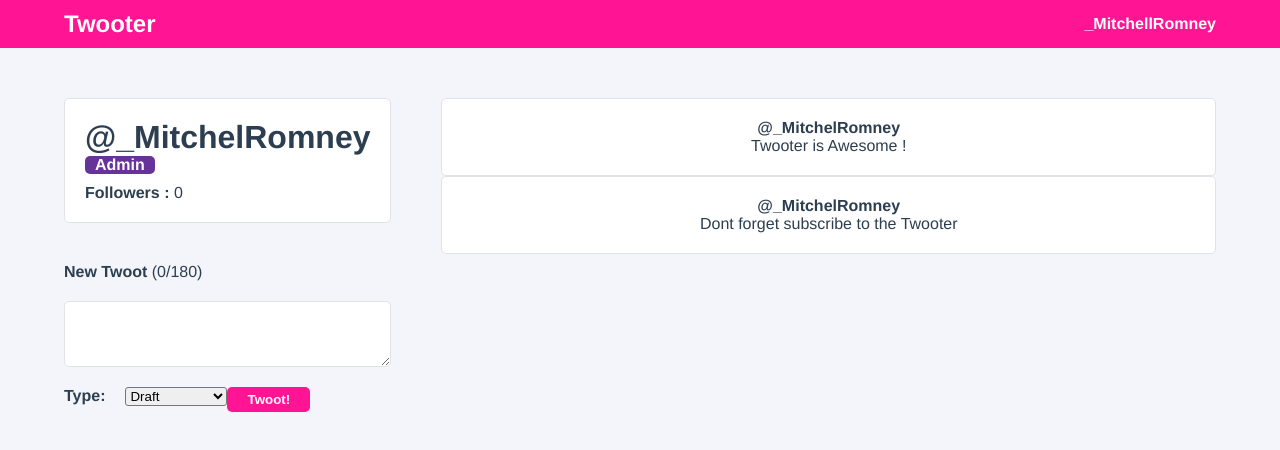
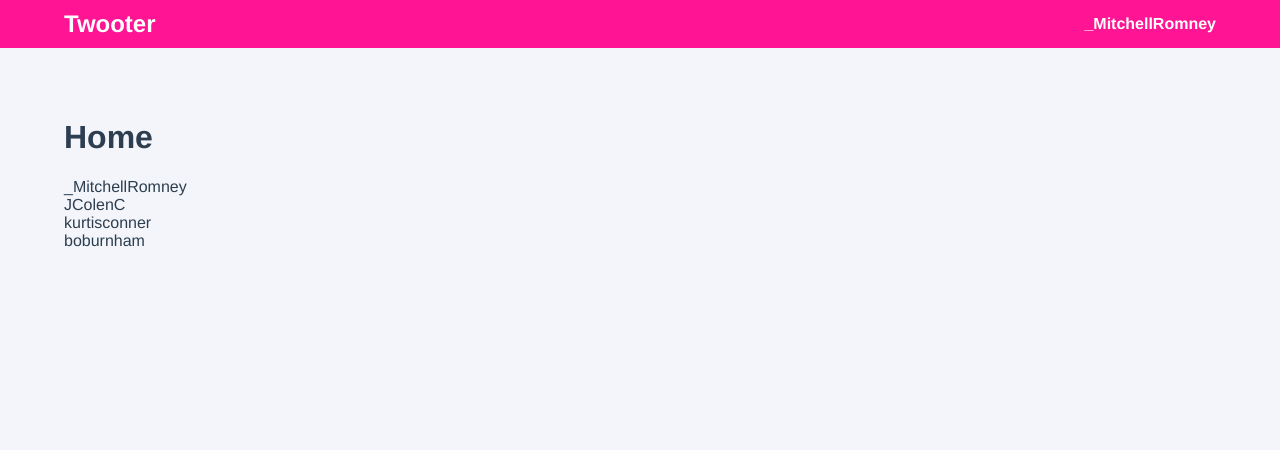
Before and after one commit to mrcod3r-ir/twotter-tutorial, a Vue app: page / in a window 1280 px wide. Shown: the top 450 px of the page. Built offline with nearby package versions, Linux system fonts and the light colour scheme.

Commit message:
complete half of chapter

```diff
--- a/package.json
+++ b/package.json
@@ -11,11 +11,13 @@
     "core-js": "^3.6.5",
     "node-sass": "^5.0.0",
     "sass-loader": "^10.1.0",
-    "vue": "^3.0.0"
+    "vue": "^3.0.0",
+    "vue-router": "^4.0.0-0"
   },
   "devDependencies": {
     "@vue/cli-plugin-babel": "~4.5.0",
     "@vue/cli-plugin-eslint": "~4.5.0",
+    "@vue/cli-plugin-router": "^4.5.9",
     "@vue/cli-service": "~4.5.0",
     "@vue/compiler-sfc": "^3.0.0",
     "babel-eslint": "^10.1.0",
--- a/src/App.vue
+++ b/src/App.vue
@@ -1,25 +1,27 @@
 <template>
   <div id="app">
     <nav>
-      <div class="navigation__logo">
-        Twooter
-      </div>
+
+      <router-link to="/">
+        <div class="navigation__logo">
+          Twooter
+        </div>
+      </router-link>
+
       <div class="navigation__user">
         {{user.username}}
       </div>
     </nav>
-    <user-profile />
+    <router-view />
   </div>
 </template>
 
 <script>
 
-// import reactive from 'vue'
-import UserProfile from './components/UserProfile';
 
 export default {
   name: 'App',
-  components:{UserProfile},
+  components:{},
   data(){
     return {
       user: {
--- a/src/assets/users.json
+++ b/src/assets/users.js
@@ -1,5 +1,4 @@
-{
-    "users": [
+export const users = [
         {
             "id":1,
             "username": "_MitchellRomney",
@@ -20,7 +19,7 @@
             "lastName": "Cole",
             "email":null,
             "isAdmin": null,
-            "twoots" : null
+            "twoots" : []
 
         },
         {
@@ -30,7 +29,7 @@
             "lastName": "conner",
             "email":null,
             "isAdmin": null,
-            "twoots" : null
+            "twoots" : []
 
         },
         {
@@ -40,9 +39,8 @@
             "lastName": "burnha",
             "email":null,
             "isAdmin": null,
-            "twoots" : null
+            "twoots" : []
 
         }
 
     ]
-}
--- a/src/main.js
+++ b/src/main.js
@@ -1,4 +1,5 @@
 import { createApp } from 'vue'
 import App from './App.vue'
+import router from './router'
 
-createApp(App).mount('#app')
+createApp(App).use(router).mount('#app')
--- /dev/null
+++ b/src/router/index.js
@@ -0,0 +1,23 @@
+import { createRouter, createWebHistory } from 'vue-router'
+import Home from '../views/Home.vue'
+import UserProfile from '../views/UserProfile'
+
+const routes = [
+  {
+    path: '/',
+    name: 'Home',
+    component: Home
+  },
+  {
+    path: '/user/:userId',
+    name: 'UserProfile',
+    component: UserProfile
+  }
+]
+
+const router = createRouter({
+  history: createWebHistory(),
+  routes
+})
+
+export default router
--- a/src/styles/base.scss
+++ b/src/styles/base.scss
@@ -1,3 +1,8 @@
 body {
     margin: 0;
 }
+
+a {
+    text-decoration: none;
+    color: inherit;
+}
--- /dev/null
+++ b/src/views/Home.vue
@@ -0,0 +1,35 @@
+<template>
+  <div class="home">
+    <h1>Home</h1>
+    <div class="users-list">
+      <router-link v-for ="user in users" :to="{name: 'UserProfile', params: {userId:user.id}}" :key="user.id" >
+        {{user.username}}
+      </router-link>
+    </div>
+  </div>
+</template>
+
+<script>
+
+import {users} from '../assets/users.js'
+
+export default {
+  name: 'Home',
+  setup() {
+    return {
+      users
+    }
+  }
+}
+</script>
+
+<style lang="scss" scoped>
+  .home {
+    padding: 50px 5%;
+    text-align: left;
+  }
+  .users-list {
+    display: flex;
+    flex-direction: column;
+  }
+</style>
--- a/src/components/UserProfile.vue
+++ b/src/views/UserProfile.vue
@@ -5,6 +5,7 @@
                 <h1 class="user-profile__username">@{{state.user.username}}</h1>
                 <div class="user-profile__admin-badge" v-if="state.user.isAdmin">
                     Admin
+
                 </div>
                 <div class="user-profile__follower-count">
                     <strong>Followers : </strong> {{state.followers}}
@@ -28,35 +29,30 @@
 </template>
 
 <script>
-import TwootItem from './TwootItem';
-import CreateTwootPanel from './CreateTwootPanel'
-import {reactive} from 'vue'
-
+import TwootItem from '../components/TwootItem';
+import CreateTwootPanel from '../components/CreateTwootPanel'
+import {reactive,computed} from 'vue'
+import {useRoute} from 'vue-router'
+import { users } from "../assets/users"
 export default {
     name:"UserProfile",
     components:{TwootItem,CreateTwootPanel},
     setup() {
+
+        const route = useRoute();
+        // in index.js was defined :userId  !
+        const userId = computed(()=> route.params.userId);
+
         const state = reactive({
             followers:0,
-            user:{
-                id:1,
-                username:'_MitchelRomney',
-                firstName:'Mitchel',
-                lastName:'Romney',
-                email:'mitchellromney@theearthissquare.com',
-                isAdmin:true,
-                twoots:[
-                    {id:1,content:'Twooter is Awesome !'},
-                    {id:2,content:'Dont forget subscribe to the Twooter'}
-                ]
-            }
+            user: users[userId.value - 1] || users[0]
         })
 
         function addTwoot(twoot) {
             state.user.twoots.unshift({id: state.user.twoots.length+1,content: twoot})
         }
         return {
-            state,addTwoot
+            state,addTwoot,userId
         }
     },
 
```
Also changed, not shown: 1 other file (tests, documents, lock files or other folders).
